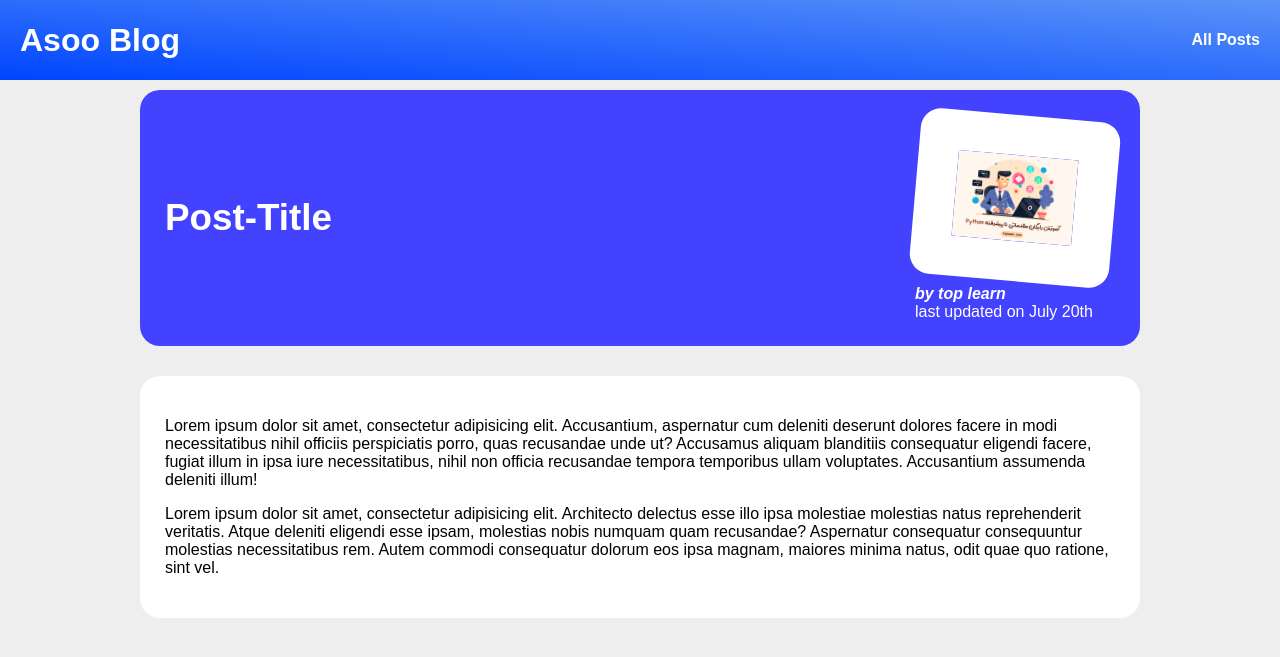
After one commit to MahshadMohit/d_project, a Django app: template blog/templates/blog/post-detail.html in a window 1280 px wide. The commit adds this page. Shown: the top 657 px of the page. Run offline with Django 4.2, Linux system fonts and the light colour scheme; the template is opened without the code that fills it, so the values that code supplies are empty.

Commit message:
detail post UI

```diff
--- /dev/null
+++ b/blog/static/blog/post-detail.css
@@ -0,0 +1,41 @@
+#summary{
+    display: flex;
+    flex-direction: row;
+    justify-content: space-between;
+    align-items: center;
+    max-width: 1000px;
+    margin: 10px auto;
+    background-color: #4242ff;
+    border-radius: 20px;
+    padding:  25px;
+}
+body{
+    background-color: #eee;
+}
+#summary h2{
+    color: white;
+    font-weight: bold;
+    text-transform: capitalize;
+    font-size: 2.3rem;
+
+}
+#summary article img{
+    width: 200px;
+    border: 40px solid white;
+    border-radius: 20px;
+    transform: rotateZ(5deg);
+}
+#summary article address{
+    color: white;
+    font-weight: bold;
+}
+#summary article div{
+    color:white;
+}
+main{
+    max-width: 1000px;
+    margin: 30px auto;
+    background-color: white;
+    border-radius: 20px;
+    padding:  25px;
+}
--- a/blog/templates/blog/includes/post.html
+++ b/blog/templates/blog/includes/post.html
@@ -1,7 +1,7 @@
 {% load static %}
 <li>
                 <article class="post">
-                    <a href="">
+                    <a href="{% url 'post-detail-page' slug='learning-django' %}">
                         <img src="{% static 'blog/images/python.png' %}" alt="django">
                         <div class="post-content">
                             <h3>blog</h3>
--- a/blog/templates/blog/index.html
+++ b/blog/templates/blog/index.html
@@ -10,9 +10,7 @@
 {% block content %}
 
 
-    <nav>
-        <a href="">All Posts</a>
-    </nav>
+
 
     <section id="welcome">
         <header>
--- /dev/null
+++ b/blog/templates/blog/post-detail.html
@@ -0,0 +1,31 @@
+{% extends 'base.html' %}
+{% load static %}
+{% block header_refrence %}
+    <link rel="stylesheet" href="{% static 'blog/index.css' %}">
+    <link rel="stylesheet" href="{% static 'blog/all-posts.css' %}">
+    <link rel="stylesheet" href="{% static 'blog/post-detail.css' %}">
+{% endblock %}
+
+{% block title %}
+    title of the post
+{% endblock %}
+
+{% block content %}
+    <section id="summary">
+        <h2>post-title</h2>
+        <article>
+            <img src="{% static 'blog/images/python.png' %}" alt="post image alt">
+            <address>
+                by top learn
+            </address>
+            <div>
+                last updated on <time>July 20th</time>
+            </div>
+        </article>
+    </section>
+
+    <main>
+        <p>Lorem ipsum dolor sit amet, consectetur adipisicing elit. Accusantium, aspernatur cum deleniti deserunt dolores facere in modi necessitatibus nihil officiis perspiciatis porro, quas recusandae unde ut? Accusamus aliquam blanditiis consequatur eligendi facere, fugiat illum in ipsa iure necessitatibus, nihil non officia recusandae tempora temporibus ullam voluptates. Accusantium assumenda deleniti illum!</p>
+        <p>Lorem ipsum dolor sit amet, consectetur adipisicing elit. Architecto delectus esse illo ipsa molestiae molestias natus reprehenderit veritatis. Atque deleniti eligendi esse ipsam, molestias nobis numquam quam recusandae? Aspernatur consequatur consequuntur molestias necessitatibus rem. Autem commodi consequatur dolorum eos ipsa magnam, maiores minima natus, odit quae quo ratione, sint vel.</p>
+    </main>
+{% endblock %}
--- a/blog/views.py
+++ b/blog/views.py
@@ -12,5 +12,5 @@ def posts(request):
     return render(request, 'blog/all-posts.html')
 
 
-def single_post(request):
-    pass
+def single_post(request, slug):
+    return render(request, 'blog/post-detail.html')
--- a/templates/base.html
+++ b/templates/base.html
@@ -4,14 +4,18 @@
 <head>
     <meta charset="UTF-8">
     <link rel="stylesheet" href="{% static 'app.css' %}">
+
     <title>
         {% block title %}{% endblock %}
     </title>
     {% block header_refrence %}{% endblock %}
 </head>
 <body>
-<header id="main_navigation">
-        <h1><a href="">Asoo Blog</a></h1>
+    <header id="main-navigation">
+    <h1><a href="{% url 'starting-post' %}">Asoo Blog</a></h1>
+    <nav>
+        <a href="{% url 'posts-page' %}">All Posts</a>
+    </nav>
     </header>
 {% block content %}{% endblock %}
 {% block footer_refrences %}{% endblock %}
```
